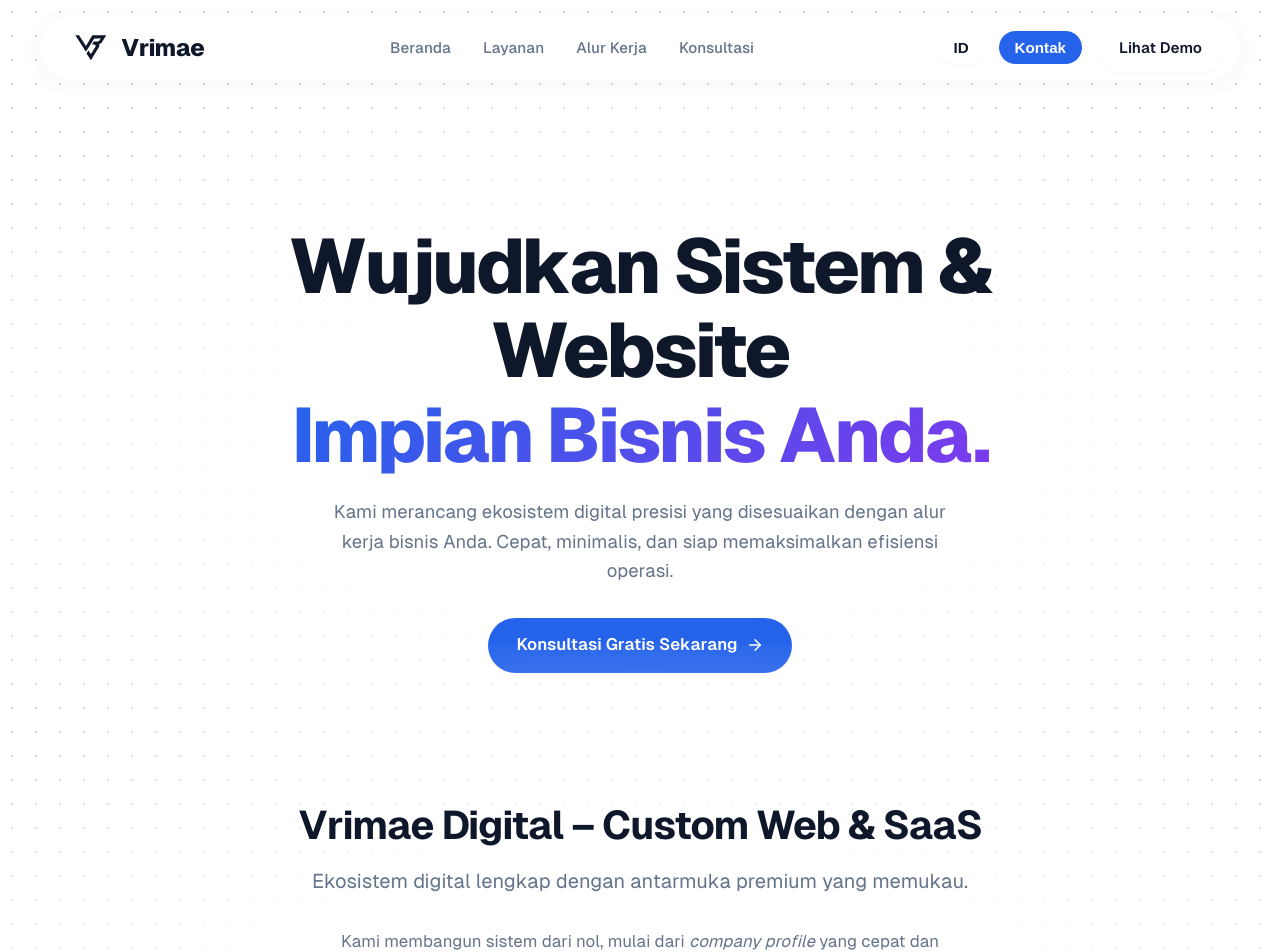
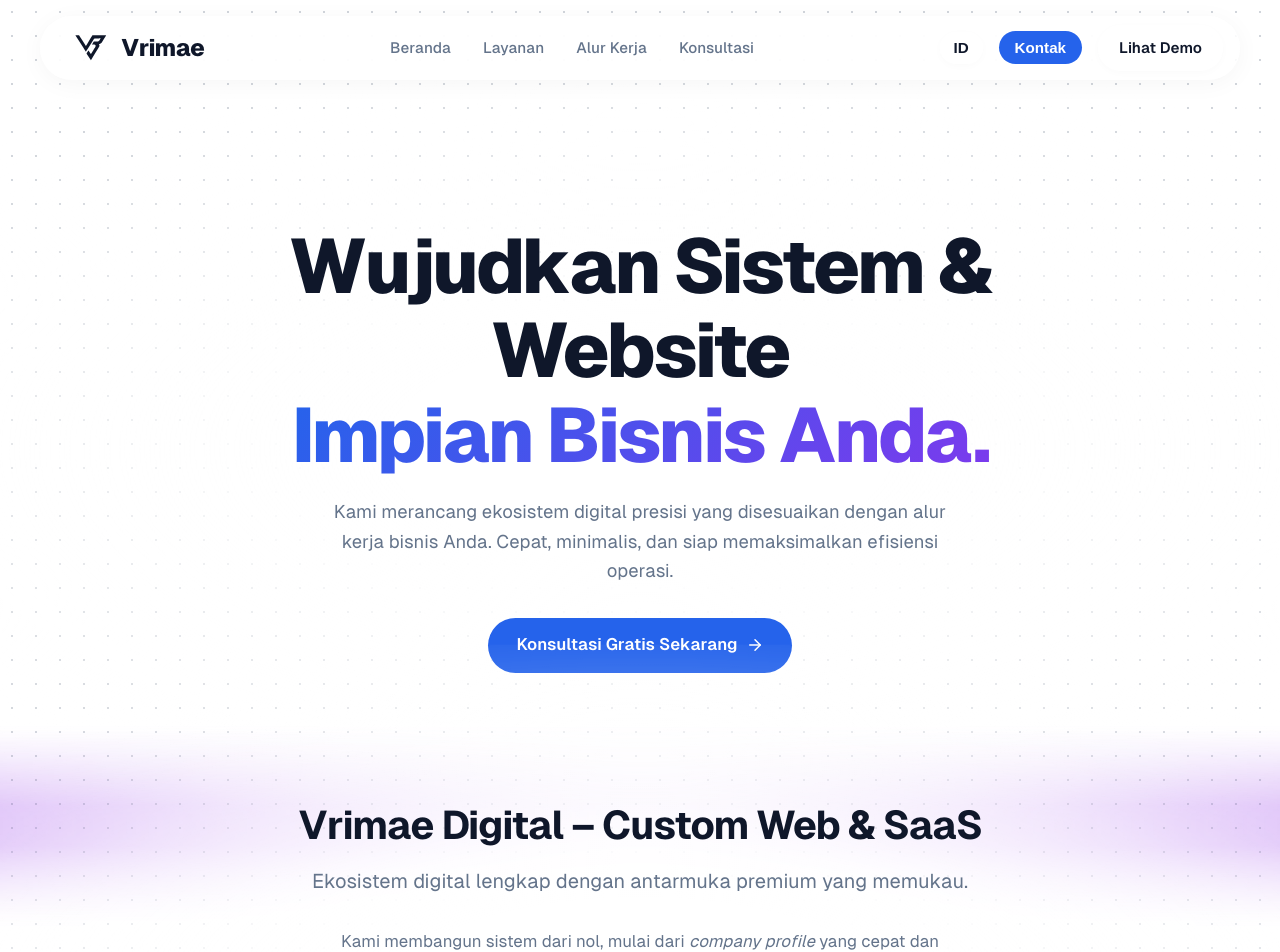
Before and after one commit to vrimae/vrimae-landing, a React (Vite) app: page / in a window 1280 px wide. Shown: the top 952 px of the page. Built offline with nearby package versions, Linux system fonts and the light colour scheme.

Commit message:
style: adjust aurora line position and add vertical fade mask

```diff
--- a/src/index.css
+++ b/src/index.css
@@ -274,15 +274,17 @@ a {
 
 .aurora-1 {
   background: linear-gradient(90deg,
-    rgba(147, 51, 234, 1) 0%,
-    rgba(147, 51, 234, 0.3) 50%,
-    rgba(147, 51, 234, 1) 100%
+    rgba(147, 51, 234, 0.9) 0%,
+    rgba(147, 51, 234, 0.2) 50%,
+    rgba(147, 51, 234, 0.9) 100%
   );
+  -webkit-mask-image: linear-gradient(to bottom, transparent 0%, black 40%, black 60%, transparent 100%);
+  mask-image: linear-gradient(to bottom, transparent 0%, black 40%, black 60%, transparent 100%);
   width: 120%;
-  height: 250px;
-  bottom: -50px;
+  height: 200px;
+  top: 55%;
   left: -10%;
-  transform: rotate(0deg);
+  transform: translateY(-50%);
   animation-delay: 0s;
 }
 
```
